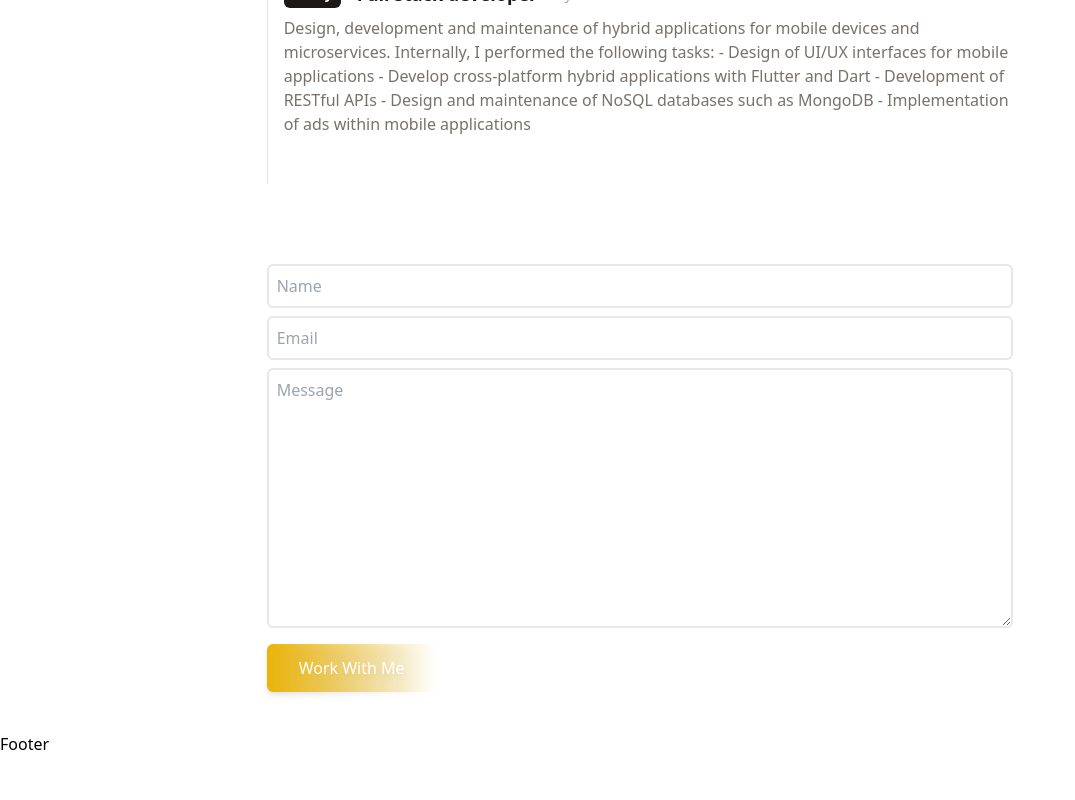
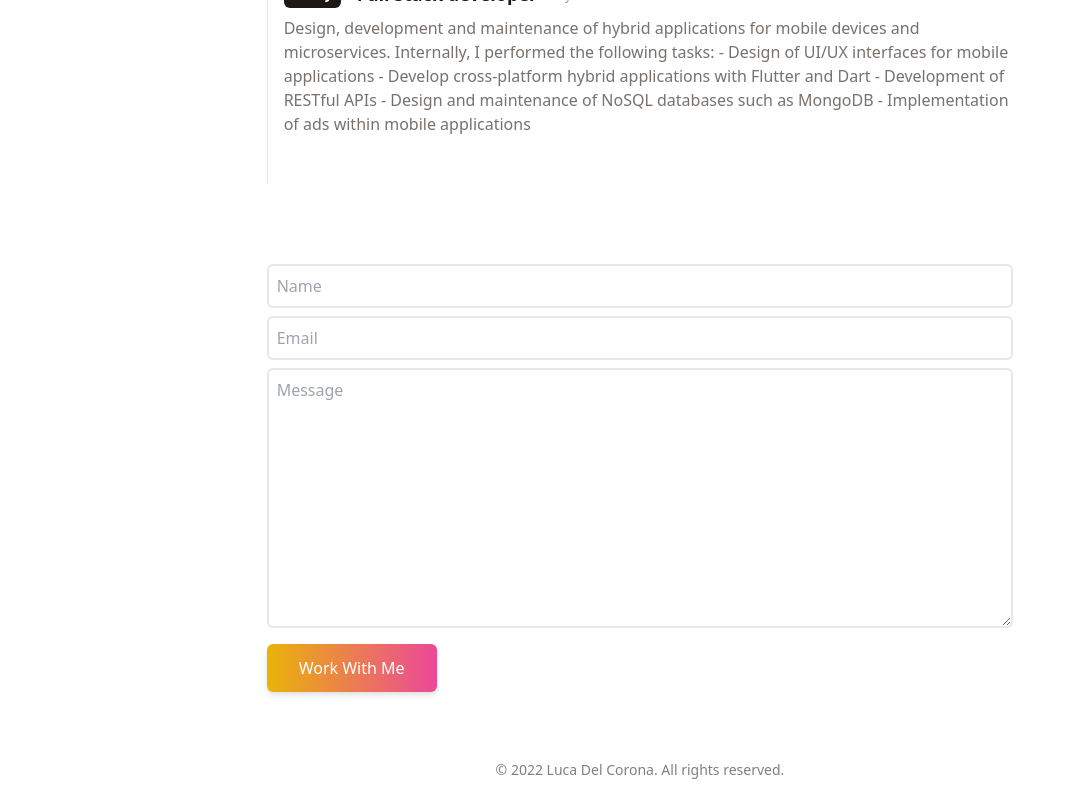
Before and after one commit to VoidElle/portfolio, a React (Vite) app: page / in a window 1280 px wide. Shown: the part 1424-2224 px from the top of the page, without its empty margins (0-1075 px from the left). Before the commit the page ends 2180 px from the top, so only its background shows below. Built offline with nearby package versions, Linux system fonts and the light colour scheme.

Commit message:
Added footer + fix contact us

```diff
--- a/src/components/Contact.jsx
+++ b/src/components/Contact.jsx
@@ -30,7 +30,7 @@ const Contact = () => {
                     <button
                         type="button"
                         className="text-center inline-block px-8 py-3 w-max text-base font-medium
-                        rounded-md text-white bg-gradient-to-r from-yellow-500 drop-shadow-md hover:stroke-white">
+                        rounded-md text-white bg-gradient-to-r from-yellow-500 to-pink-500 drop-shadow-md hover:stroke-white">
                         Work With Me
                     </button>
                 </form>
--- a/src/components/Footer.jsx
+++ b/src/components/Footer.jsx
@@ -2,8 +2,10 @@ import React from 'react';
 
 const Footer = () => {
     return (
-        <div>
-            Footer
+        <div className="py-5 text-center">
+            <p className="text-sm mt-2 opacity-50">
+                &copy; {new Date().getFullYear()} Luca Del Corona. All rights reserved.
+            </p>
         </div>
     );
 };
```
